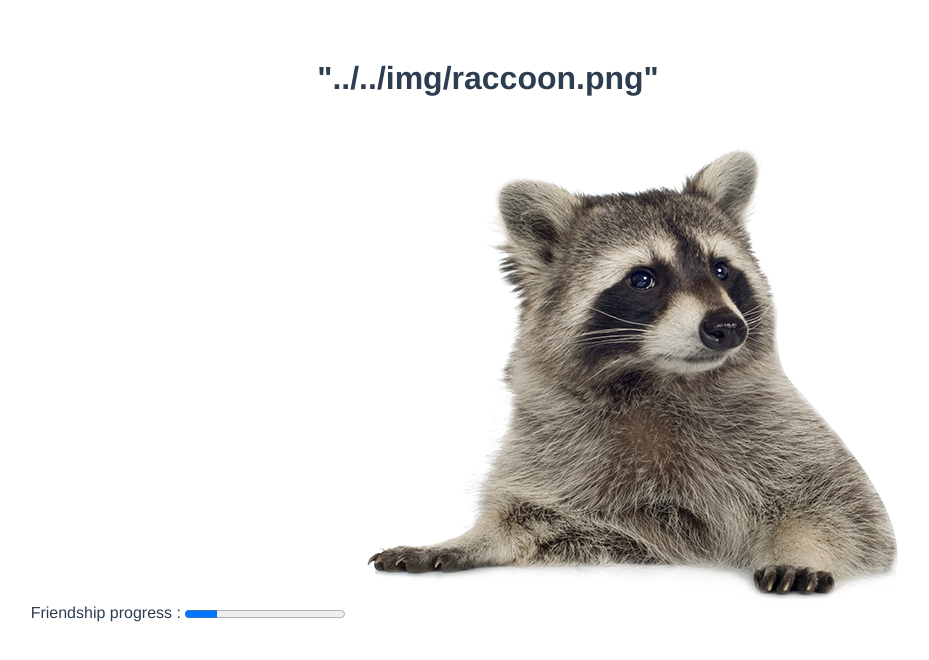
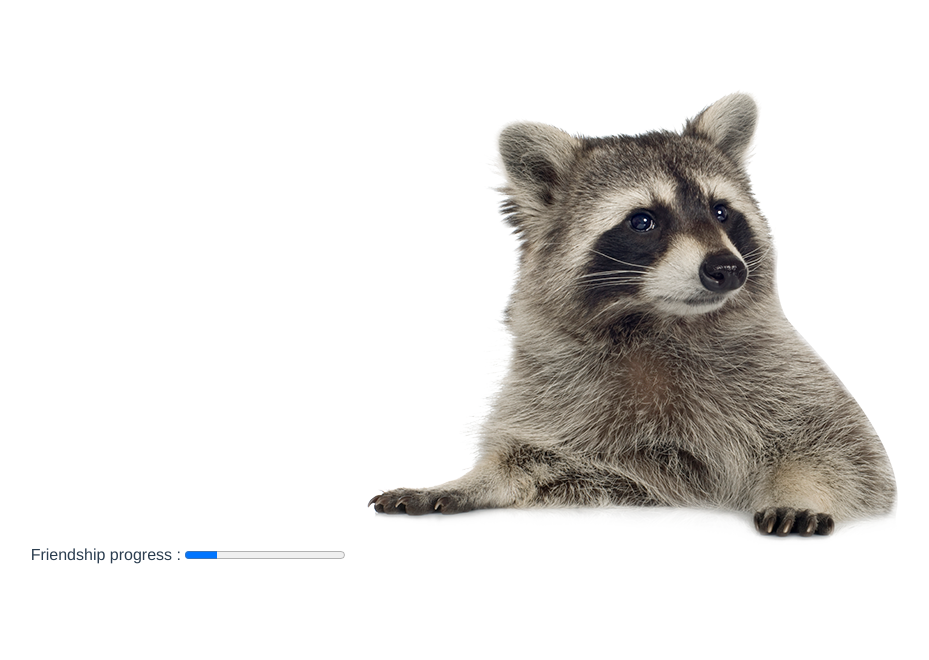
Before and after one commit to etiennemoulin/ProjectTopOne, a Vue app: page / in a window 1280 px wide. Shown: the top 660 px of the page, without its empty margins (152-1081 px from the left). Built offline with nearby package versions, Linux system fonts and the light colour scheme.

Commit message:
Fonction caresse raccoon

```diff
--- a/src/App.vue
+++ b/src/App.vue
@@ -1,7 +1,7 @@
 <template>
   <Raccoon msg="Welcome to Your Vue.js App"/>
 </template>
-
+<!-- vif velse contenu conditionnel -->
 <script>
 import Raccoon from './components/Raccoon.vue'
 
--- a/src/components/Raccoon.vue
+++ b/src/components/Raccoon.vue
@@ -10,16 +10,15 @@ Appeler un élément de Data dans un argument d'une balise :
 -->
 <template>
   <div class="Raccoon">
-    <h1>{{raccoon_emotion}}</h1>
       <label for="file">Friendship progress : </label>
       <progress id="file" max="100" :value="counter"> {{ counter }} % </progress>
-      <img alt="Raccoon cute" src="../../img/raccoon.png" usemap=#cuteRaccoon>
+      <img alt="Raccoon cute" :src="raccoon_emotion" usemap=#cuteRaccoon>
       <map name="cuteRaccoon" id="cuteRaccoon">
-          <area shape="rect" alt="" title="Left ear" coords="155,68,225,159" href="#Raccoon" @click="increment(20)"/>
+          <area shape="rect" alt="" title="Left ear" coords="155,68,225,159" href="#Raccoon" @click="increment(-20)"/>
           <area shape="rect" alt="" title="Right ear" coords="340,38,417,102" href="#Raccoon" @click="increment(-20)" />
           <area shape="rect" alt="" title="Nose" coords="358,199,399,230" href="#Raccoon" @click="increment(20)" />
           <area shape="rect" alt="" title="Left eye" coords="283,151,311,174" href="#Raccoon" @click="increment(20)" />
-          <area shape="rect" alt="" title="Right eye" coords="366,141,385,165" href="#Raccoon" @click="increment(20)"/>
+          <area shape="rect" alt="" title="Right eye" coords="366,141,385,165" href="#Raccoon" @click="change_raccoon_emotion('angry', -20)"/>
           <area shape="rect" alt="" title="Forehead" coords="236,80,360,142" href="#Raccoon" @click="increment(20)" />
           <area shape="rect" alt="" title="Left paw" coords="25,431,124,453" href="#Raccoon" @click="increment(20)" />
           <area shape="rect" alt="" title="Right paw" coords="411,447,492,477" href="#Raccoon" @click="increment(20)" />
@@ -30,6 +29,12 @@ Appeler un élément de Data dans un argument d'une balise :
 </template>
 
 <script>
+//change_raccoon_emotion('angry', -20)
+import neutral_raccoon from "../../img/raccoon.png"
+import happy_raccoon from "../../img/raccooncute.png"
+import angry_raccoon from "../../img/angryraccoon.jpg"
+//import sad_raccoon from ""
+
 export default {
   name: 'Raccoon', //Nom du composant
   props: { //Variables transmisent par le parent du composant
@@ -38,12 +43,28 @@ export default {
   data() { //Donnees du composant, modifiables
     return {
       counter: 20,
-      raccoon_emotion : '"../../img/raccoon.png"'
+      raccoon_emotion : neutral_raccoon
     }
   },
   methods : { //Fonctions utilisées dans le composant
     increment (n) {
       this.counter = this.counter+n
+    },
+    change_raccoon_emotion (emotion, n) {
+      switch(emotion) {
+        case ("happy"):
+          this.raccoon_emotion = happy_raccoon
+          break
+        case ("angry") :
+          this.raccoon_emotion = angry_raccoon
+          break
+       // case ("sad") :
+       //   this.raccoon_emotion = sad_raccoon
+        //  break
+        default :
+          this.raccoon_emotion = neutral_raccoon
+      }
+      this.counter = this.counter+n
     }
   }
 }
```
